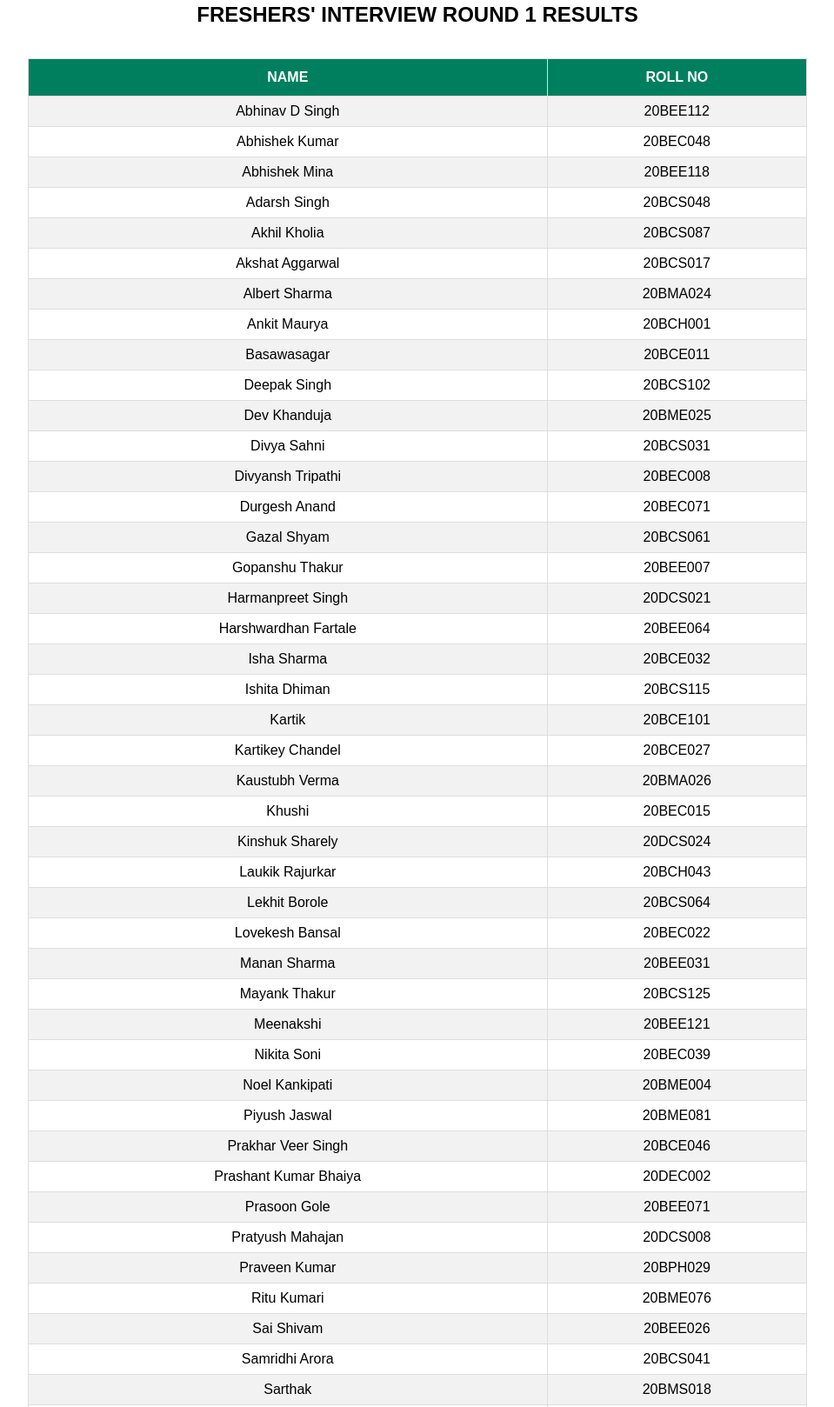
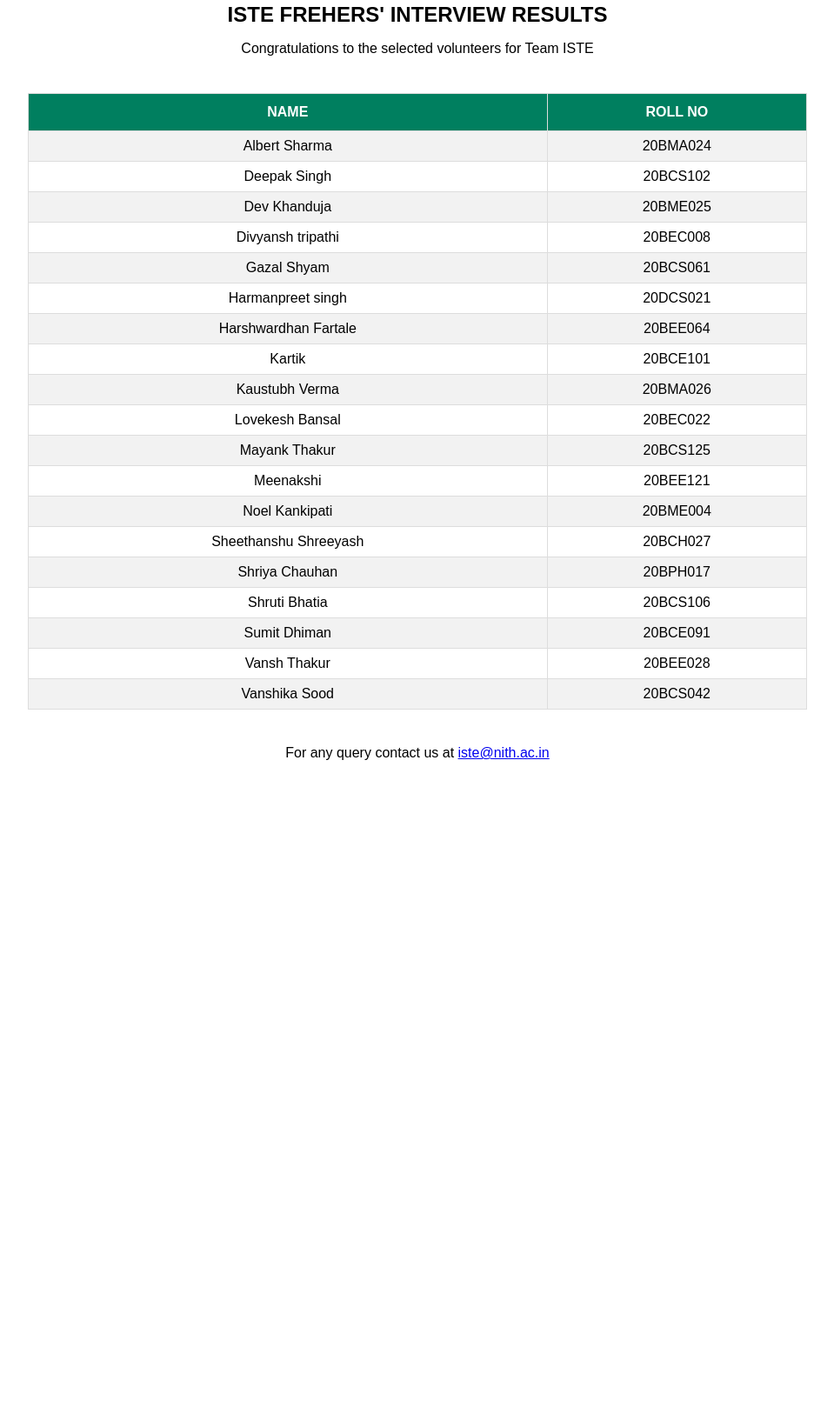
Before and after one commit to istenith/iste-results, a plain HTML site: page index.html in a window 1280 px wide. Shown: the part 67-1685 px from the top of the page at 87% size, without its empty margins (160-1119 px from the left). After the commit the page ends 958 px from the top, so only its background shows below. Drawn offline with Linux system fonts and the light colour scheme.

Commit message:
updated final result

```diff
--- a/index.html
+++ b/index.html
@@ -57,62 +57,29 @@
 </head>
 <body>
 	<p>Indian Society for Technical Education</p>
-	<h1>FRESHERS' INTERVIEW ROUND 1 RESULTS</h1>
+	<h1>ISTE FREHERS' INTERVIEW RESULTS</h1>
+	<p>Congratulations to the selected volunteers for Team ISTE</p>
 	<div class="container">
 	<table><tr><th>NAME</th><th>ROLL NO</th></tr>
-	<tr><td>Abhinav D Singh</td><td>20BEE112</td></tr>
-	<tr><td>Abhishek Kumar</td><td>20BEC048</td></tr>
-	<tr><td>Abhishek Mina</td><td>20BEE118</td></tr>
-	<tr><td>Adarsh Singh</td><td>20BCS048</td></tr>
-	<tr><td>Akhil Kholia</td><td>20BCS087</td></tr>
-	<tr><td>Akshat Aggarwal</td><td>20BCS017</td></tr>
 	<tr><td>Albert Sharma</td><td>20BMA024</td></tr>
-	<tr><td>Ankit Maurya</td><td>20BCH001</td></tr>
-	<tr><td>Basawasagar</td><td>20BCE011</td></tr>
 	<tr><td>Deepak Singh</td><td>20BCS102</td></tr>
 	<tr><td>Dev Khanduja</td><td>20BME025</td></tr>
-	<tr><td>Divya Sahni</td><td>20BCS031</td></tr>
-	<tr><td>Divyansh Tripathi</td><td>20BEC008</td></tr>
-	<tr><td>Durgesh Anand</td><td>20BEC071</td></tr>
+	<tr><td>Divyansh tripathi</td><td>20BEC008</td></tr>
 	<tr><td>Gazal Shyam</td><td>20BCS061</td></tr>
-	<tr><td>Gopanshu Thakur</td><td>20BEE007</td></tr>
-	<tr><td>Harmanpreet Singh</td><td>20DCS021</td></tr>
+	<tr><td>Harmanpreet singh</td><td>20DCS021</td></tr>
 	<tr><td>Harshwardhan Fartale</td><td>20BEE064</td></tr>
-	<tr><td>Isha Sharma</td><td>20BCE032</td></tr>
-	<tr><td>Ishita Dhiman</td><td>20BCS115</td></tr>
 	<tr><td>Kartik</td><td>20BCE101</td></tr>
-	<tr><td>Kartikey Chandel</td><td>20BCE027</td></tr>
 	<tr><td>Kaustubh Verma</td><td>20BMA026</td></tr>
-	<tr><td>Khushi</td><td>20BEC015</td></tr>
-	<tr><td>Kinshuk Sharely</td><td>20DCS024</td></tr>
-	<tr><td>Laukik Rajurkar</td><td>20BCH043</td></tr>
-	<tr><td>Lekhit Borole</td><td>20BCS064</td></tr>
 	<tr><td>Lovekesh Bansal</td><td>20BEC022</td></tr>
-	<tr><td>Manan Sharma</td><td>20BEE031</td></tr>
 	<tr><td>Mayank Thakur</td><td>20BCS125</td></tr>
 	<tr><td>Meenakshi</td><td>20BEE121</td></tr>
-	<tr><td>Nikita Soni</td><td>20BEC039</td></tr>
 	<tr><td>Noel Kankipati</td><td>20BME004</td></tr>
-	<tr><td>Piyush Jaswal</td><td>20BME081</td></tr>
-	<tr><td>Prakhar Veer Singh</td><td>20BCE046</td></tr>
-	<tr><td>Prashant Kumar Bhaiya</td><td>20DEC002</td></tr>
-	<tr><td>Prasoon Gole</td><td>20BEE071</td></tr>
-	<tr><td>Pratyush Mahajan</td><td>20DCS008</td></tr>
-	<tr><td>Praveen Kumar</td><td>20BPH029</td></tr>
-	<tr><td>Ritu Kumari</td><td>20BME076</td></tr>
-	<tr><td>Sai Shivam</td><td>20BEE026</td></tr>
-	<tr><td>Samridhi Arora</td><td>20BCS041</td></tr>
-	<tr><td>Sarthak</td><td>20BMS018</td></tr>
 	<tr><td>Sheethanshu Shreeyash</td><td>20BCH027</td></tr>
 	<tr><td>Shriya Chauhan</td><td>20BPH017</td></tr>
-	<tr><td>Shruti Avasthi</td><td>20BEE037</td></tr>
 	<tr><td>Shruti Bhatia</td><td>20BCS106</td></tr>
-	<tr><td>Singh Vandana</td><td>20BEC052</td></tr>
-	<tr><td>Sudhanshu</td><td>20BCS083</td></tr>
 	<tr><td>Sumit Dhiman</td><td>20BCE091</td></tr>
 	<tr><td>Vansh Thakur</td><td>20BEE028</td></tr>
 	<tr><td>Vanshika Sood</td><td>20BCS042</td></tr>
-	<tr><td>Vivek Chambial</td><td>20BEE035</td></tr>
 	</table>
 	</div>
 	<p>For any query contact us at <a href="mailto:iste@nith.ac.in">iste@nith.ac.in</a></p>
```
